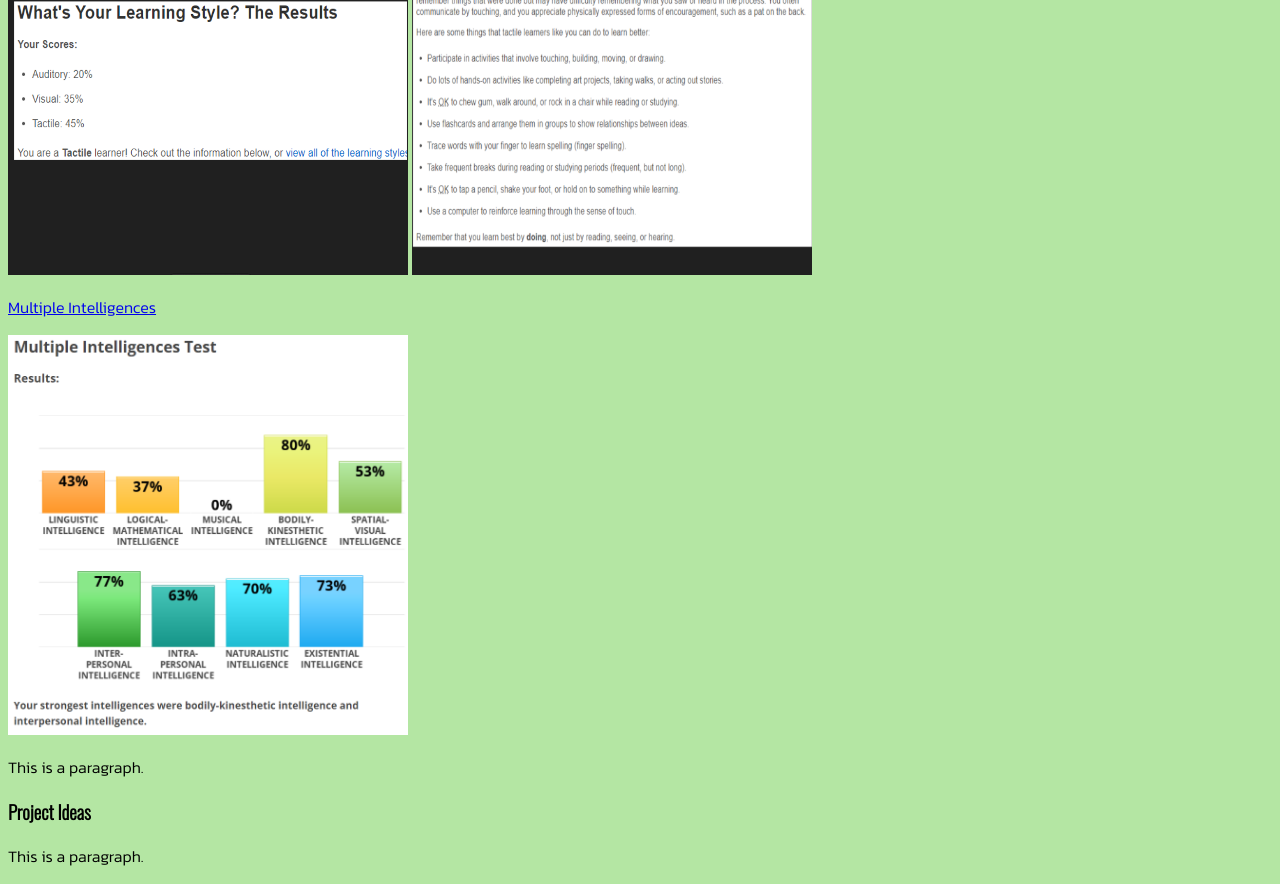
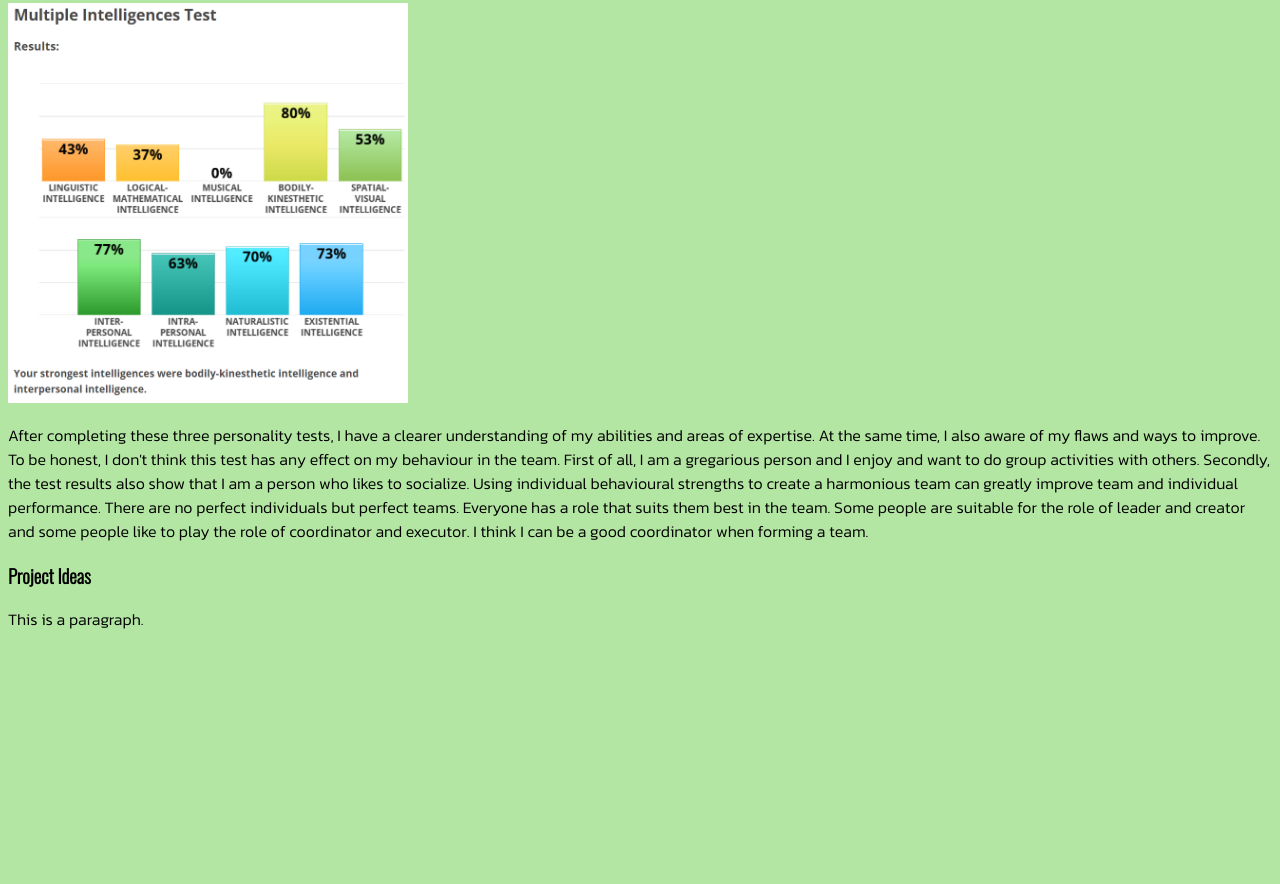
Before and after one commit to Jack7501/ASS-1, a plain HTML site: page index.html in a window 1280 px wide. Shown: the part 1739-2623 px from the top of the page. After the commit the page ends 2386 px from the top, so only its background shows below. Drawn offline with nearby package versions, Linux system fonts and the light colour scheme.

Commit message:
PP compelet

```diff
--- a/index.html
+++ b/index.html
@@ -15,13 +15,8 @@ p{font-family: 'Kanit', sans-serif;}
 </head>
 
 <body>
-<<<<<<< HEAD
 <body style="background-color:rgb(180, 230, 163);">
 <h1 style="background-color:gold;">My   IT   Profile</h1>
-=======
-<h1 style="background-color:gold;">My IT Profile</h1>
-<body style="background-color:rgb(134, 174, 127);">
->>>>>>> a2dce43d06057dedec30015225759f21ce6d35ab
 
 <h3>Personal information</h3>
 <img src="me.jpg" alt="Jack"width="200" height="200">
@@ -37,11 +32,7 @@ p{font-family: 'Kanit', sans-serif;}
   such as badminton and hiking. And my favourite pet is dog. This is it about
   myself :)</p>
 
-<<<<<<< HEAD
 <h3>Inerest to IT</h3>
-=======
-<h1>Inerest to IT</h1>
->>>>>>> a2dce43d06057dedec30015225759f21ce6d35ab
 <p>I have been exposed to the application of it when I was in junior high school.
 Internet hacking was my first impression of this industry, and I have been
 interested in it ever since. The reason why I choose to study IT is that the IT
@@ -65,7 +56,17 @@ years of studying at rmit.</p>
 <img src="learning style2.png" alt="test"width="400" height="400">
 <p><a href="https://www.idrlabs.com/multiple-intelligences/test.php">Multiple Intelligences</a></p>
 <img src="Multiple Intelligences.png" alt="test"width="400" height="400">
-<p>This is a paragraph.</p>
+<p>After completing these three personality tests, I have a clearer understanding
+  of my abilities and areas of expertise. At the same time, I also aware of my
+  flaws and ways to improve. To be honest, I don't think this test has any effect
+  on my behaviour in the team. First of all, I am a gregarious person and I enjoy
+  and want to do group activities with others. Secondly, the test results also
+  show that I am a person who likes to socialize. Using individual behavioural
+  strengths to create a harmonious team can greatly improve team and individual
+  performance. There are no perfect individuals but perfect teams. Everyone has
+  a role that suits them best in the team. Some people are suitable for the role
+  of leader and creator and some people like to play the role of coordinator and
+  executor. I think I can be a good coordinator when forming a team.</p>
 
 <h3>Project Ideas</h3>
 <p>This is a paragraph.</p>
```
